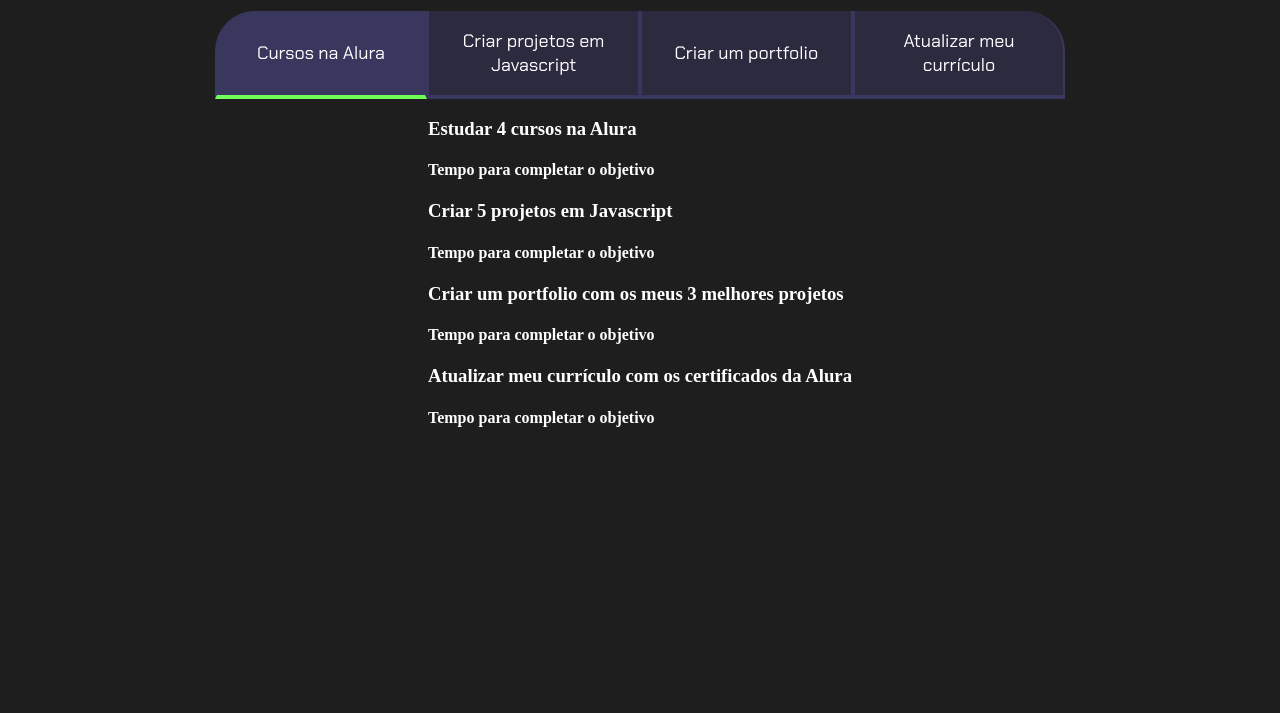
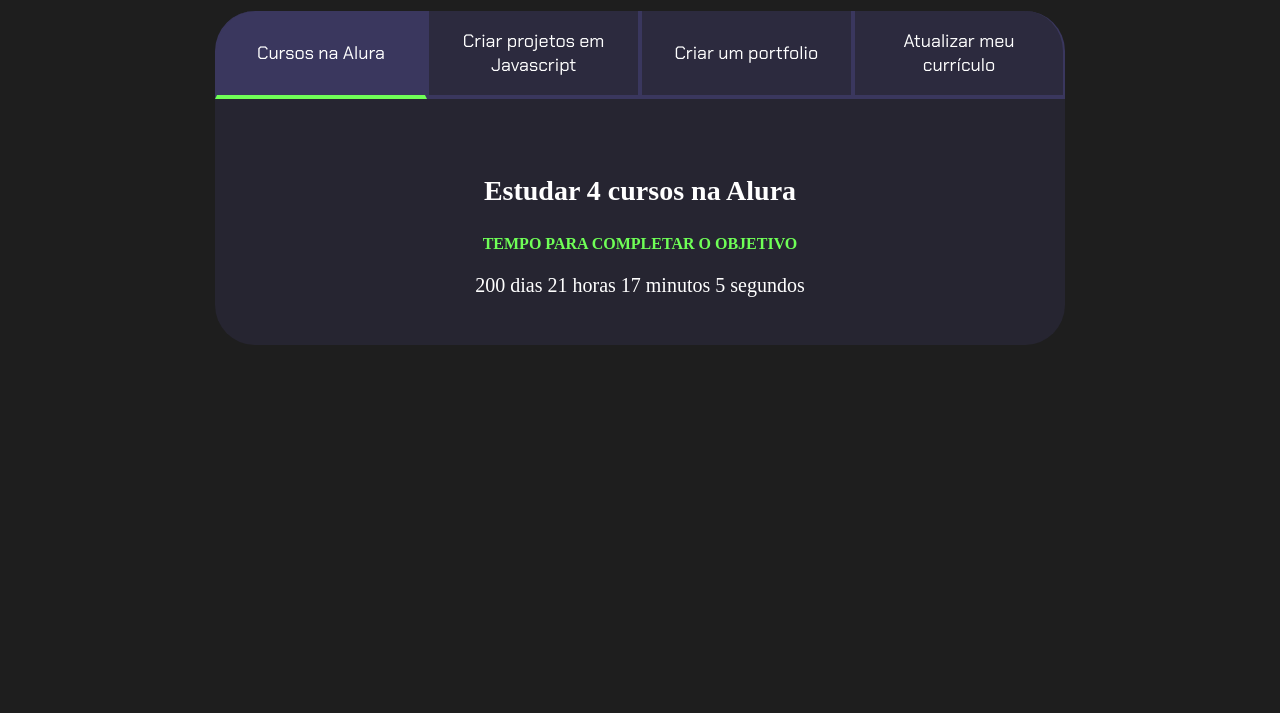
Before and after one commit to cinderellao/objetivos, a plain HTML site: page index.html in a window 1280 px wide. Shown: the part 87-800 px from the top of the page. Drawn offline with Linux system fonts and the light colour scheme.

Commit message:
Add files via upload

```diff
--- a/index.html
+++ b/index.html
@@ -1,16 +1,15 @@
 <!DOCTYPE html>
 <html lang="pt-br">
-
 <head>
     <meta charset="UTF-8">
     <meta name="viewport" content="width=device-width, initial-scale=1.0">
     <title>Meus objetivos do ano</title>
     <link rel="stylesheet" href="style.css">
 </head>
-
 <body>
     <section class="conteudo-principal">
-        <h2 class="titulo-principal">Meus objetivos ano<span>_</span></h2>
+        <h2 class="titulo-principal">Meus Objetivos do ano<span>_</span></h2>
+        <div class="conteudo">
         <div class="botoes">
             <button class="botao ativo">Cursos na Alura</button>
             <button class="botao">Criar projetos em Javascript</button>
@@ -18,23 +17,28 @@
             <button class="botao">Atualizar meu currículo</button>
         </div>
         <div class="abas-textos">
-            <div class="aba-conteudo">
+            <div class="aba-conteudo ativo">
                 <h3 class="aba-conteudo-titulo-principal">Estudar 4 cursos na Alura</h3>
                 <h4 class="aba-conteudo-titulo-secundario">Tempo para completar o objetivo</h4>
+                <div class="contador"></div>
             </div>
             <div class="aba-conteudo">
                 <h3 class="aba-conteudo-titulo-principal">Criar 5 projetos em Javascript</h3>
                 <h4 class="aba-conteudo-titulo-secundario">Tempo para completar o objetivo</h4>
+                <div class="contador"></div>
             </div>
             <div class="aba-conteudo">
                 <h3 class="aba-conteudo-titulo-principal">Criar um portfolio com os meus 3 melhores projetos</h3>
-                <h4 class="aba-titulo-secundario">Tempo para completar o objetivo</h4>
+                <h4 class="aba-conteudo-titulo-secundario">Tempo para completar o objetivo</h4>
+                <div class="contador"></div>
             </div>
             <div class="aba-conteudo">
-                <h3 class="aba-conteudo-titulo-principal">Atualizar meu currículo com os certificados da Alura</h3>
-                <h4 class="aba-titulo-secundario">Tempo para completar o objetivo</h4>
+                <h3 class="aba-conteudo-titulo-principal">Atualizar meu curriculo com os certificados da Alura</h3>
+                <h4 class="aba-conteudo-titulo-secundario">Tempo para completar o objetivo</h4>
+                <div class="contador"></div>
             </div>
         </div>
+    </div>
     </section>
     <script src="main.js"></script>
 </body>
--- a/main.js
+++ b/main.js
@@ -1,13 +1,35 @@
 const botoes = document.querySelectorAll(".botao");
+const textos = document.querySelectorAll(".aba-conteudo");
 
-for(let i=0;1 <botoes.length;i++){
-    botoes[i].onclick = function(){
+for (let i = 0; i < botoes.length; i++) {
+    botoes[i].onclick = function () {
 
-        for(let j=0;j<botoes.length;j++){
+        for (let j = 0; j < botoes.length; j++) {
             botoes[j].classList.remove("ativo");
+            textos[j].classList.remove("ativo");
         }
 
         botoes[i].classList.add("ativo");
+        textos[i].classList.add("ativo");
     }
-    console.log();
 }
+
+const contadores = document.querySelectorAll(".contador");
+const tempoObjetivo1 = new Date("2024-10-05T00:00:00");
+
+contadores[0].textContent = calculaTempo(tempoObjetivo1);
+
+function calculaTempo(tempoObjetivo){
+    let tempoAtual = new Date();
+    let tempoFinal = tempoObjetivo - tempoAtual;
+    let segundos = Math.floor(tempoFinal/1000);
+    let minutos = Math.floor(segundos/60);
+    let horas = Math.floor(minutos/60);
+    let dias = Math.floor(horas/24);
+
+    segundos %= 60;
+    minutos %= 60;
+    horas %= 24;
+
+    return dias + " dias " + horas + " horas " + minutos + " minutos " + segundos + " segundos ";
+}
--- a/style.css
+++ b/style.css
@@ -59,9 +59,39 @@ body{
     display: block;
 }
 
-.ativo{
+.botao.ativo{
     background-color: var(--botao-ativo);
     border-bottom: 4px solid var(--verde);
+}
+
+.abas-textos{
+    background-color: var(--texto-fundo);
+    padding: 48px;
+    border-radius: 0 0 40px 40px;
+}
+
+.aba-conteudo.ativo{
+    display: block;
+}
+
+.aba-conteudo{
+    display: none;
+}
+
+.aba-conteudo-titulo-principal{
+    font-size: 28px;
+    text-align: center;
+}
+
+.aba-conteudo-titulo-secundario{
+    text-align: center;
+    color: var(--verde);
+    text-transform: uppercase;
+}
+
+.contador{
+    font-size: 20px;
+    text-align: center;
 }
 
 @media screen and (min-width: 768px){
```
